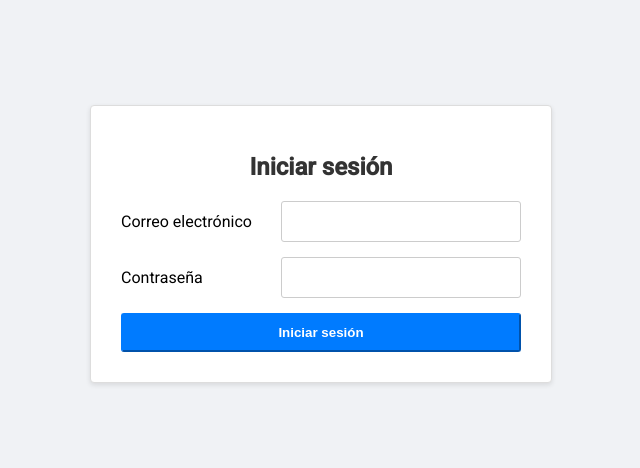
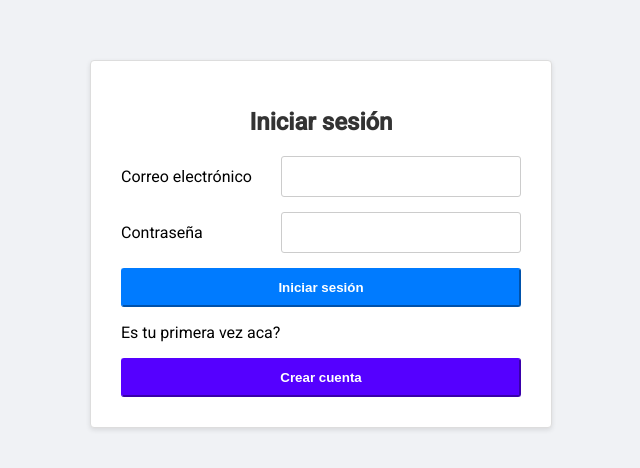
Before and after one commit to Judsandovalca/SocialMedia, an Angular app in the folder Frontend/SocialMedia/: page /login in a window 1280 px wide. Shown: the part 176-644 px from the top of the page, without its empty margins (319-959 px from the left). Built offline with nearby package versions, Linux system fonts and the light colour scheme.

Commit message:
register redirect

```diff
--- a/Frontend/SocialMedia/src/app/app-routing.module.ts
+++ b/Frontend/SocialMedia/src/app/app-routing.module.ts
@@ -2,10 +2,12 @@ import { NgModule } from '@angular/core';
 import { RouterModule, Routes } from '@angular/router';
 import { HomeComponent } from './pages/home/home.component';
 import { LoginComponent } from './pages/login/login.component';
+import { RegisterComponent } from './pages/register/register.component';
 
 const routes: Routes = [
   { path: '', redirectTo: '/login', pathMatch: 'full' },
   { path: 'login', component: LoginComponent },
+  { path: 'register', component: RegisterComponent },
   { path: 'home', component: HomeComponent}  //expected post page
 
 ];
--- a/Frontend/SocialMedia/src/app/pages/login/login.component.css
+++ b/Frontend/SocialMedia/src/app/pages/login/login.component.css
@@ -66,6 +66,17 @@
   font-weight: bold; /* Emphasize button text */
   cursor: pointer; /* Indicate clickable action */
 }
+.login-form .btn-secundary {
+  background-color: #5500ff;
+  border-color: #5500ff;
+  width: 100%;
+  padding: 10px 20px; /* Adjust button padding */
+  border-radius: 3px; /* Consistent rounded corners */
+  color: #fff; /* White text for better contrast */
+  font-weight: bold; /* Emphasize button text */
+  cursor: pointer; /* Indicate clickable action */
+}
+
 
 .login-form .btn-primary:hover {
   background-color: #0069d9; /* Slight color change on hover */
--- a/Frontend/SocialMedia/src/app/pages/login/login.component.html
+++ b/Frontend/SocialMedia/src/app/pages/login/login.component.html
@@ -14,10 +14,12 @@
         <input type="password" formControlName="password" id="password" class="form-control">
       </div>
 
-      <button type="submit" class="btn btn-primary">Iniciar sesión</button>
-
+      <button type="submit" class="btn btn-primary"  >Iniciar sesión</button>
+      <p> Es tu primera vez aca?</p>
+      <button type="button" class="btn btn-secundary" (click)="onRegisterClick()">Crear cuenta</button>
       <div *ngIf="errorMessage" class="alert alert-danger">{{ errorMessage }}</div>
 
     </form>
+
   </div>
 </div>
--- a/Frontend/SocialMedia/src/app/pages/login/login.component.ts
+++ b/Frontend/SocialMedia/src/app/pages/login/login.component.ts
@@ -34,6 +34,11 @@ export class LoginComponent implements OnInit {
       password: ['', [Validators.required, Validators.minLength(6)]]
     });
   }
+  onRegisterClick() {
+    // ... acción antes de navegar
+    // Ejemplo: mostrar un modal de confirmación
+    this.router.navigate(['/register']);
+  }
 
   onSubmit() {
     if (this.loginForm.valid) {
```
